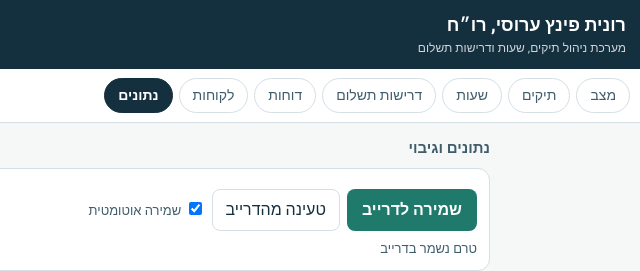
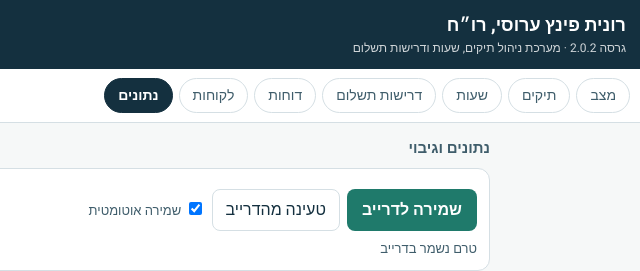
Before and after one commit to ronitcpa-cloud/CPA, a plain HTML site: page index.html in a window 1280 px wide. Shown: the top 271 px of the page, 640-1280 px from the left. Drawn offline with nearby package versions, Linux system fonts and the light colour scheme.

Commit message:
Add files via upload

```diff
--- a/index.html
+++ b/index.html
@@ -771,10 +771,14 @@ function wire(){
 }
 function setHdr(){
   const st=dState();
-  $("#hdr").textContent="מערכת ניהול תיקים, שעות ודרישות תשלום"+
+  $("#hdr").textContent="גרסה "+VER+" · מערכת ניהול תיקים, שעות ודרישות תשלום"+
     (st.saved?" · נשמר "+new Date(st.saved).toLocaleString("he-IL",{day:"2-digit",month:"2-digit",hour:"2-digit",minute:"2-digit"}):"");
 }
-function renderAll(){
+const VER="2.0.2";
+function renderAll(){ try{ renderAllInner(); }catch(e){
+  $("#s-status").innerHTML='<div class="panel"><b class="flag">שגיאה בתצוגה</b><div class="mute">'+esc(e.message)+'</div><pre style="white-space:pre-wrap;font-size:11px">'+esc((e.stack||"").slice(0,600))+'</pre></div>';
+  showTab("status"); } }
+function renderAllInner(){
   $("#s-status").innerHTML=viewStatus();
   $("#s-tasks").innerHTML=viewTasks();
   $("#s-time").innerHTML=viewTime();
```
